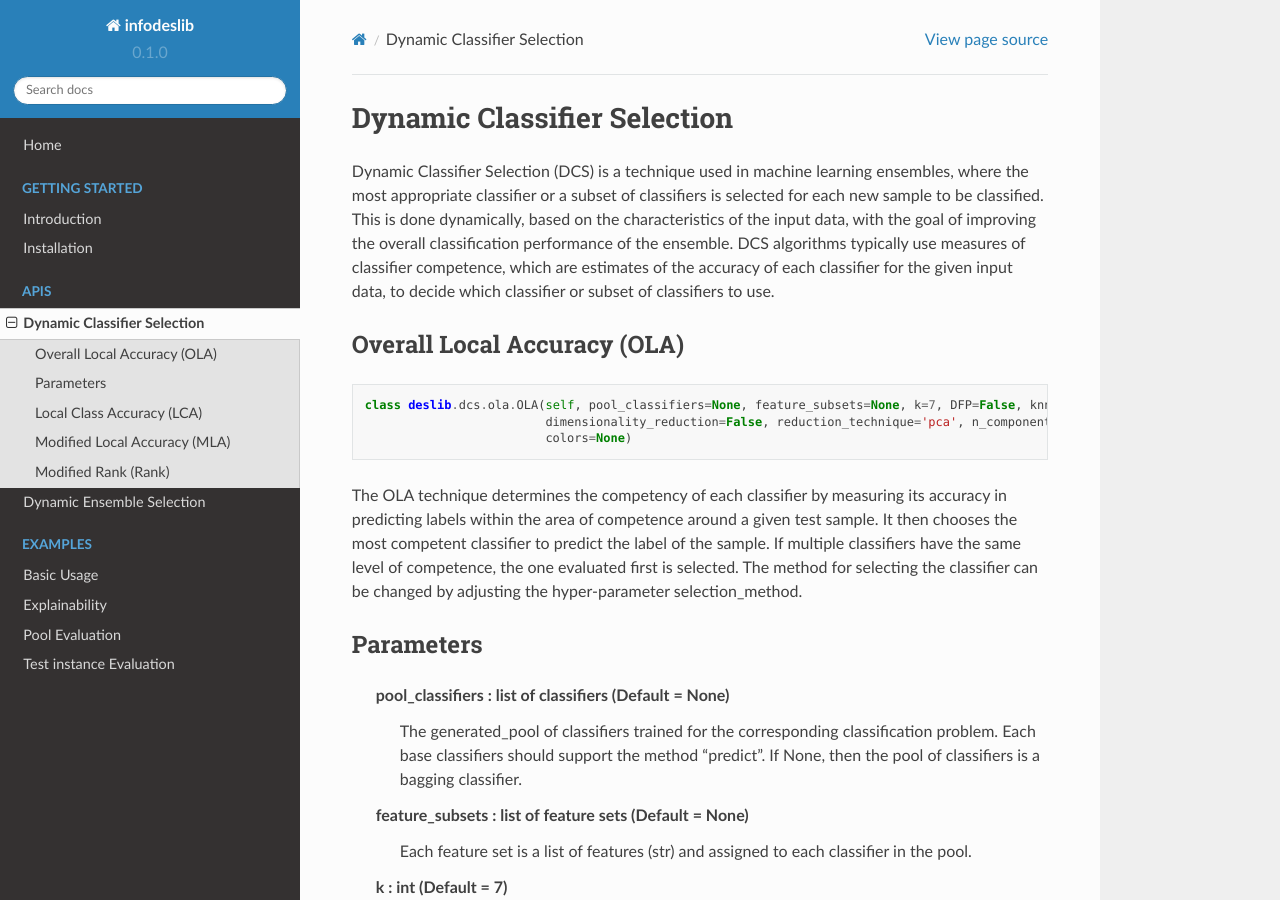
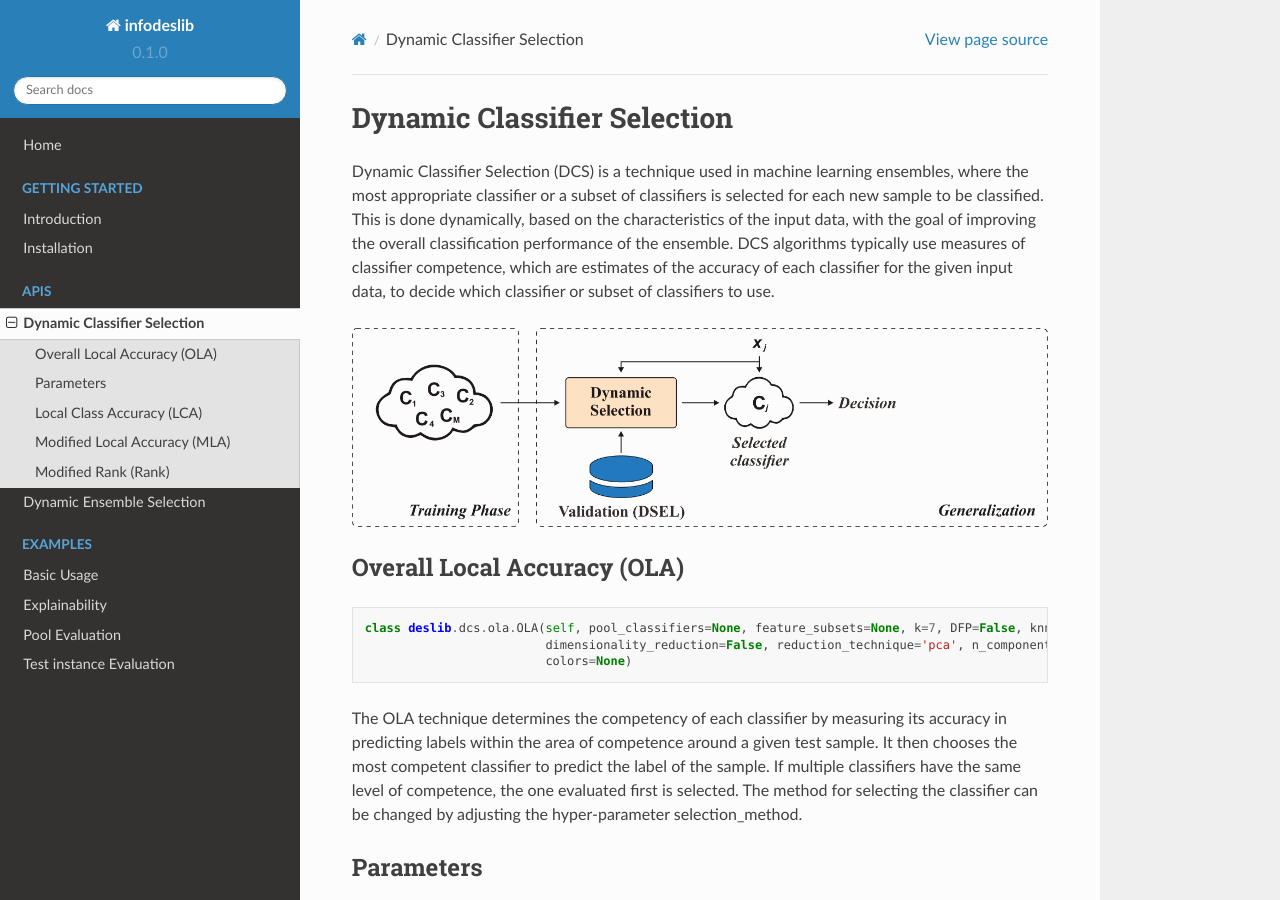
Before and after one commit to adv-panda/infodeslib_docs, a Sphinx documentation site: the page built from docs/source/apis/dcs.rst, in a window 1280 px wide and 900 px high. Built offline with Sphinx 7.4.7 and the Read the Docs theme 2.0.0, drawn with Linux system fonts in a browser that asks for light colours.

Commit message:
Update dcs.rst

```diff
--- a/docs/source/apis/dcs.rst
+++ b/docs/source/apis/dcs.rst
@@ -4,6 +4,7 @@
 
 Dynamic Classifier Selection (DCS) is a technique used in machine learning ensembles, where the most appropriate classifier or a subset of classifiers is selected for each new sample to be classified. This is done dynamically, based on the characteristics of the input data, with the goal of improving the overall classification performance of the ensemble. DCS algorithms typically use measures of classifier competence, which are estimates of the accuracy of each classifier for the given input data, to decide which classifier or subset of classifiers to use.
 
+.. image:: https://raw.githubusercontent.com/adv-panda/infodeslib_docs/main/docs/source/images/dcs_diagram.png
 
 Overall Local Accuracy (OLA)
 ------------------------
```
